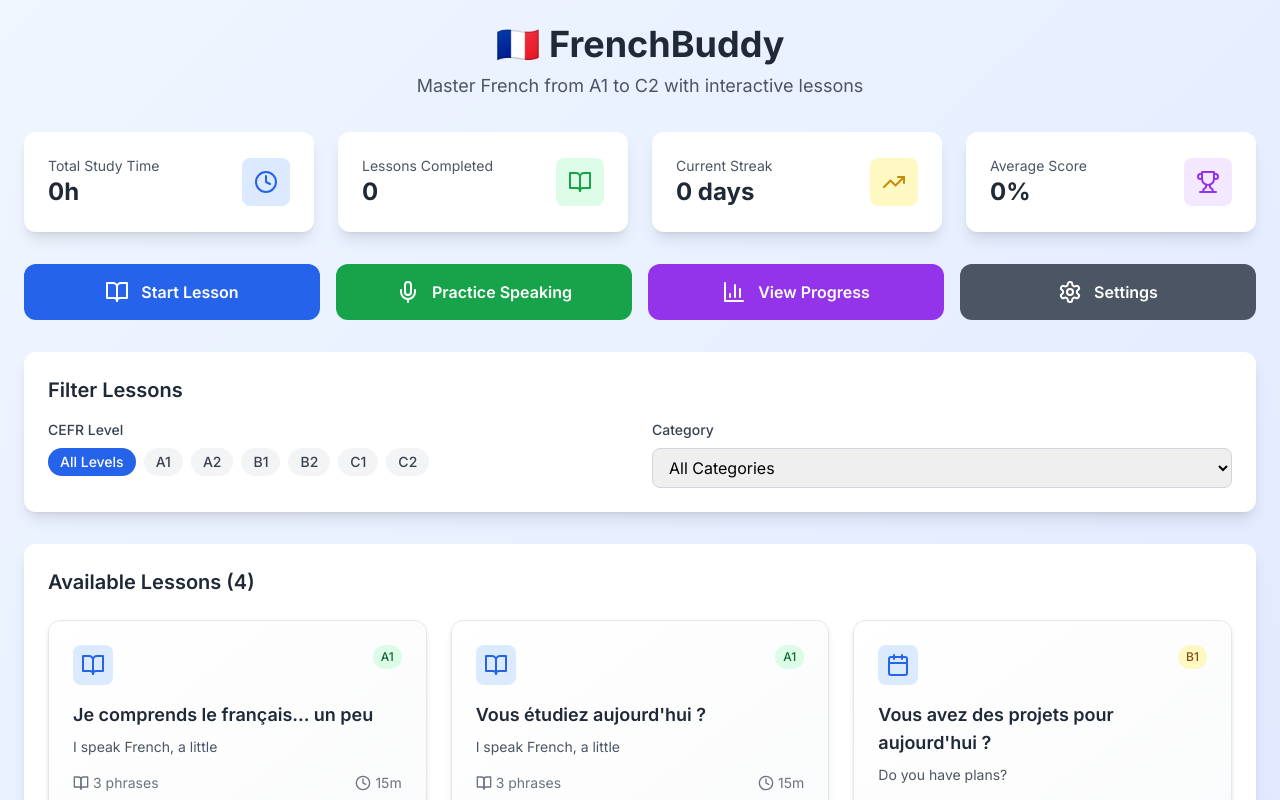
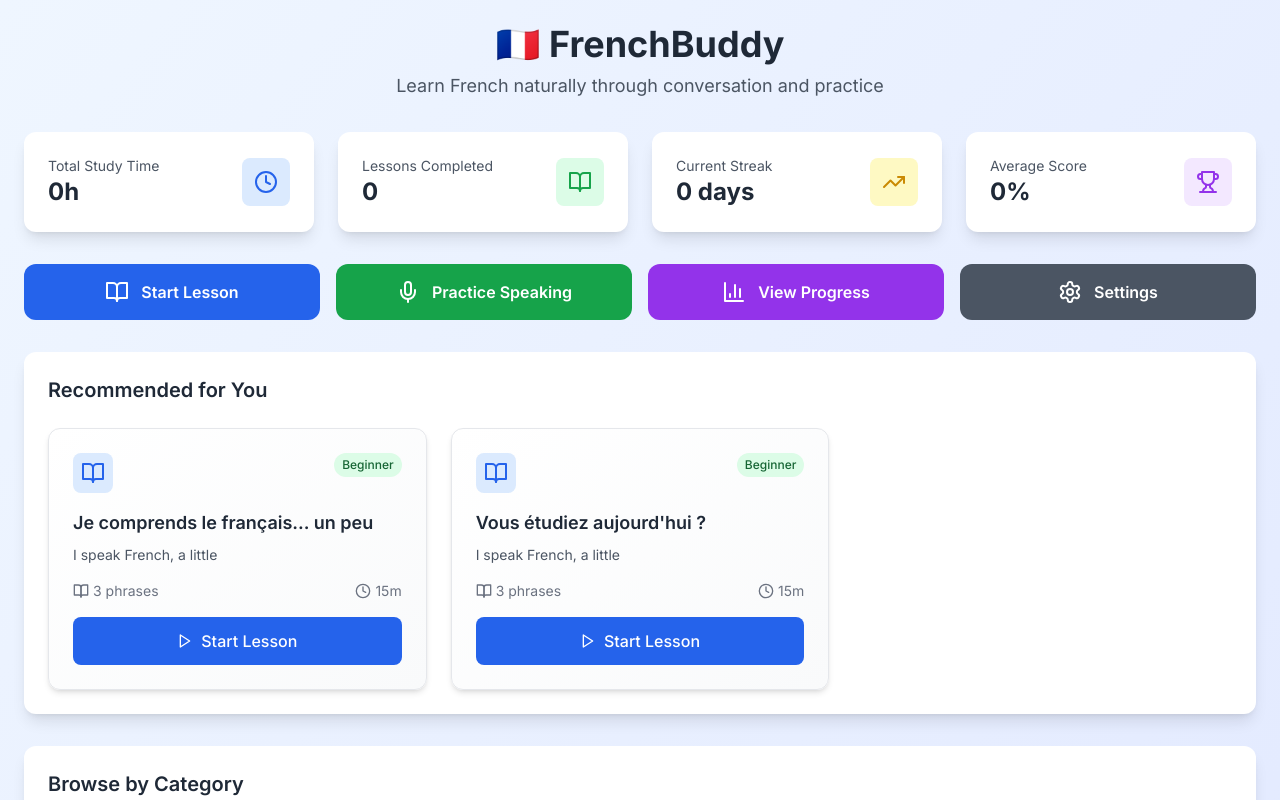
Before and after one commit to cliffordaddison/frenchbuddy, a Next.js app: page / in a window 1280 px wide. Shown: the top 800 px of the page. Built offline with nearby package versions, Linux system fonts and the light colour scheme.

Commit message:
Remove explicit level system and implement natural progression

```diff
--- a/components/Dashboard.tsx
+++ b/components/Dashboard.tsx
@@ -17,7 +17,7 @@ import {
   Calendar
 } from 'lucide-react';
 import { useAppStore } from '@/lib/store/useAppStore';
-import { frenchLessons, getLessonsByLevel, getLessonsByCategory } from '@/lib/data/lessons';
+import { frenchLessons, getLessonsByCategory, getRecommendedLessons } from '@/lib/data/lessons';
 import toast from 'react-hot-toast';
 
 export default function Dashboard() {
@@ -28,19 +28,19 @@ export default function Dashboard() {
     updateUserProgress
   } = useAppStore();
 
-  const [selectedLevel, setSelectedLevel] = useState<string>('all');
   const [selectedCategory, setSelectedCategory] = useState<string>('all');
 
-  // Get unique categories and levels
+  // Get unique categories
   const categories = [...new Set(frenchLessons.map(lesson => lesson.category))];
-  const levels = ['A1', 'A2', 'B1', 'B2', 'C1', 'C2'];
 
   // Filter lessons based on selection
   const filteredLessons = frenchLessons.filter(lesson => {
-    const levelMatch = selectedLevel === 'all' || lesson.level === selectedLevel;
     const categoryMatch = selectedCategory === 'all' || lesson.category === selectedCategory;
-    return levelMatch && categoryMatch;
+    return categoryMatch;
   });
+
+  // Get recommended lessons based on user progress
+  const recommendedLessons = getRecommendedLessons(userProgress);
 
   const handleStartLesson = (lessonId: string) => {
     setCurrentLessonId(lessonId);
@@ -49,16 +49,19 @@ export default function Dashboard() {
     toast.success('Starting lesson...');
   };
 
-  const getLevelColor = (level: string) => {
-    const colors = {
-      'A1': 'bg-green-100 text-green-800',
-      'A2': 'bg-blue-100 text-blue-800',
-      'B1': 'bg-yellow-100 text-yellow-800',
-      'B2': 'bg-orange-100 text-orange-800',
-      'C1': 'bg-red-100 text-red-800',
-      'C2': 'bg-purple-100 text-purple-800'
+  const getDifficultyColor = (difficulty: number) => {
+    if (difficulty <= 3) return 'bg-green-100 text-green-800';
+    if (difficulty <= 6) return 'bg-yellow-100 text-yellow-800';
+    if (difficulty <= 8) return 'bg-orange-100 text-orange-800';
+    return 'bg-red-100 text-red-800';
   };
-    return colors[level as keyof typeof colors] || 'bg-gray-100 text-gray-800';
+
+  const getDifficultyLabel = (difficulty: number) => {
+    if (difficulty <= 2) return 'Beginner';
+    if (difficulty <= 4) return 'Elementary';
+    if (difficulty <= 6) return 'Intermediate';
+    if (difficulty <= 8) return 'Advanced';
+    return 'Expert';
   };
 
   const getCategoryIcon = (category: string) => {
@@ -98,7 +101,7 @@ export default function Dashboard() {
             🇫🇷 FrenchBuddy
           </h1>
           <p className="text-gray-600 text-lg">
-            Master French from A1 to C2 with interactive lessons
+            Learn French naturally through conversation and practice
           </p>
         </div>
 
@@ -224,45 +227,73 @@ export default function Dashboard() {
           </motion.button>
         </div>
 
-        {/* Filters */}
+        {/* Recommended Lessons */}
+        {recommendedLessons.length > 0 && (
           <div className="bg-white rounded-xl shadow-lg p-6 mb-8">
-          <h2 className="text-xl font-semibold text-gray-800 mb-4">Filter Lessons</h2>
+            <h2 className="text-xl font-semibold text-gray-800 mb-6">
+              Recommended for You
+            </h2>
+            <div className="grid grid-cols-1 md:grid-cols-2 lg:grid-cols-3 gap-6">
+              {recommendedLessons.map((lesson, index) => {
+                const CategoryIcon = getCategoryIcon(lesson.category);
 
-          <div className="grid grid-cols-1 md:grid-cols-2 gap-6">
-            {/* Level Filter */}
-            <div>
-              <label className="block text-sm font-medium text-gray-700 mb-2">
-                CEFR Level
-              </label>
-              <div className="flex flex-wrap gap-2">
+                return (
+                  <motion.div
+                    key={lesson.id}
+                    initial={{ opacity: 0, y: 20 }}
+                    animate={{ opacity: 1, y: 0 }}
+                    transition={{ delay: index * 0.1 }}
+                    className="bg-gradient-to-br from-white to-gray-50 rounded-xl shadow-md hover:shadow-lg transition-all duration-300 border border-gray-200"
+                  >
+                    <div className="p-6">
+                      <div className="flex items-start justify-between mb-4">
+                        <div className="p-2 bg-blue-100 rounded-lg">
+                          <CategoryIcon className="w-6 h-6 text-blue-600" />
+                        </div>
+                        <span className={`px-2 py-1 rounded-full text-xs font-medium ${getDifficultyColor(lesson.difficulty)}`}>
+                          {getDifficultyLabel(lesson.difficulty)}
+                        </span>
+                      </div>
+
+                      <h3 className="text-lg font-semibold text-gray-800 mb-2">
+                        {lesson.title}
+                      </h3>
+
+                      <p className="text-sm text-gray-600 mb-4">
+                        {lesson.category}
+                      </p>
+
+                      <div className="flex items-center justify-between text-sm text-gray-500 mb-4">
+                        <span className="flex items-center gap-1">
+                          <BookOpen size={16} />
+                          {lesson.phrases.length} phrases
+                        </span>
+                        <span className="flex items-center gap-1">
+                          <Clock size={16} />
+                          {lesson.estimatedDuration}m
+                        </span>
+                      </div>
+
                       <button
-                  onClick={() => setSelectedLevel('all')}
-                  className={`px-3 py-1 rounded-full text-sm font-medium transition-colors ${
-                    selectedLevel === 'all'
-                      ? 'bg-blue-600 text-white'
-                      : 'bg-gray-100 text-gray-700 hover:bg-gray-200'
-                  }`}
+                        onClick={() => handleStartLesson(lesson.id)}
+                        className="w-full flex items-center justify-center gap-2 px-4 py-3 bg-blue-600 text-white rounded-lg hover:bg-blue-700 transition-colors font-medium"
                       >
-                  All Levels
+                        <Play size={16} />
+                        Start Lesson
                       </button>
-                {levels.map(level => (
-                  <button
-                    key={level}
-                    onClick={() => setSelectedLevel(level)}
-                    className={`px-3 py-1 rounded-full text-sm font-medium transition-colors ${
-                      selectedLevel === level
-                        ? 'bg-blue-600 text-white'
-                        : 'bg-gray-100 text-gray-700 hover:bg-gray-200'
-                    }`}
-                  >
-                    {level}
-                  </button>
-                ))}
+                    </div>
+                  </motion.div>
+                );
+              })}
             </div>
           </div>
+        )}
 
         {/* Category Filter */}
-            <div>
+        <div className="bg-white rounded-xl shadow-lg p-6 mb-8">
+          <h2 className="text-xl font-semibold text-gray-800 mb-4">Browse by Category</h2>
+
+          <div className="mb-6">
             <label className="block text-sm font-medium text-gray-700 mb-2">
               Category
             </label>
@@ -280,12 +311,11 @@ export default function Dashboard() {
             </select>
           </div>
         </div>
-        </div>
 
-        {/* Lessons Grid */}
+        {/* All Lessons */}
         <div className="bg-white rounded-xl shadow-lg p-6">
           <h2 className="text-xl font-semibold text-gray-800 mb-6">
-            Available Lessons ({filteredLessons.length})
+            All Lessons ({filteredLessons.length})
           </h2>
 
           <div className="grid grid-cols-1 md:grid-cols-2 lg:grid-cols-3 gap-6">
@@ -305,8 +335,8 @@ export default function Dashboard() {
                       <div className="p-2 bg-blue-100 rounded-lg">
                         <CategoryIcon className="w-6 h-6 text-blue-600" />
                       </div>
-                      <span className={`px-2 py-1 rounded-full text-xs font-medium ${getLevelColor(lesson.level)}`}>
-                        {lesson.level}
+                      <span className={`px-2 py-1 rounded-full text-xs font-medium ${getDifficultyColor(lesson.difficulty)}`}>
+                        {getDifficultyLabel(lesson.difficulty)}
                       </span>
                     </div>
 
@@ -347,10 +377,7 @@ export default function Dashboard() {
               <BookOpen className="w-12 h-12 text-gray-400 mx-auto mb-4" />
               <p className="text-gray-500">No lessons match your current filters.</p>
               <button
-                onClick={() => {
-                  setSelectedLevel('all');
-                  setSelectedCategory('all');
-                }}
+                onClick={() => setSelectedCategory('all')}
                 className="mt-4 px-4 py-2 bg-blue-600 text-white rounded-lg hover:bg-blue-700 transition-colors"
               >
                 Clear Filters
--- a/lib/data/lessons.ts
+++ b/lib/data/lessons.ts
@@ -2,7 +2,7 @@ export interface Lesson {
   id: string;
   title: string;
   category: string;
-  level: 'A1' | 'A2' | 'B1' | 'B2' | 'C1' | 'C2';
+  difficulty: number; // 1-10 scale for natural progression
   phrases: Phrase[];
   grammarPoints: GrammarPoint[];
   vocabulary: VocabularyItem[];
@@ -46,14 +46,14 @@ export interface Exercise {
   audioUrl?: string;
 }
 
-// Comprehensive French lessons based on NatuLang structure
+// Natural progression French lessons based on NatuLang structure
 export const frenchLessons: Lesson[] = [
-  // BEGINNER LEVEL (A1-A2)
+  // BEGINNER - Basic Conversations
   {
     id: 'lesson-1',
     title: 'Je comprends le français... un peu',
     category: 'I speak French, a little',
-    level: 'A1',
+    difficulty: 1,
     estimatedDuration: 15,
     phrases: [
       {
@@ -120,7 +120,7 @@ export const frenchLessons: Lesson[] = [
     id: 'lesson-2',
     title: 'Vous étudiez aujourd\'hui ?',
     category: 'I speak French, a little',
-    level: 'A1',
+    difficulty: 2,
     estimatedDuration: 15,
     phrases: [
       {
@@ -183,12 +183,12 @@ export const frenchLessons: Lesson[] = [
       }
     ]
   },
-  // INTERMEDIATE LEVEL (B1-B2)
+  // INTERMEDIATE - Daily Conversations
   {
     id: 'lesson-15',
     title: 'Vous avez des projets pour aujourd\'hui ?',
     category: 'Do you have plans?',
-    level: 'B1',
+    difficulty: 4,
     estimatedDuration: 20,
     phrases: [
       {
@@ -251,12 +251,12 @@ export const frenchLessons: Lesson[] = [
       }
     ]
   },
-  // ADVANCED LEVEL (C1-C2)
+  // ADVANCED - Complex Expressions
   {
     id: 'lesson-100',
     title: 'Arrêtez de mentir !',
     category: 'Stop doing that!',
-    level: 'C1',
+    difficulty: 8,
     estimatedDuration: 25,
     phrases: [
       {
@@ -322,8 +322,10 @@ export const frenchLessons: Lesson[] = [
 ];
 
 // Helper functions
-export function getLessonsByLevel(level: string): Lesson[] {
-  return frenchLessons.filter(lesson => lesson.level === level);
+export function getLessonsByDifficulty(minDifficulty: number, maxDifficulty: number): Lesson[] {
+  return frenchLessons.filter(lesson =>
+    lesson.difficulty >= minDifficulty && lesson.difficulty <= maxDifficulty
+  );
 }
 
 export function getLessonById(id: string): Lesson | undefined {
@@ -354,3 +356,15 @@ export function getPreviousLesson(currentLessonId: string): Lesson | undefined {
   }
   return frenchLessons[currentIndex - 1];
 }
+
+export function getRecommendedLessons(userProgress: any): Lesson[] {
+  // Simple recommendation based on completed lessons
+  const completedCount = userProgress.completedLessons?.length || 0;
+  const difficulty = Math.min(Math.floor(completedCount / 3) + 1, 10);
+
+  return frenchLessons
+    .filter(lesson => !userProgress.completedLessons?.includes(lesson.id))
+    .filter(lesson => lesson.difficulty <= difficulty + 2)
+    .sort((a, b) => a.difficulty - b.difficulty)
+    .slice(0, 5);
+}
--- a/lib/store/useAppStore.ts
+++ b/lib/store/useAppStore.ts
@@ -3,9 +3,8 @@ import { persist } from 'zustand/middleware';
 import { Lesson, Phrase } from '../data/lessons';
 
 export interface UserProgress {
-  level: 'A1' | 'A2' | 'B1' | 'B2' | 'C1' | 'C2';
   completedLessons: string[];
-  currentLesson?: string;
+  currentLessonId?: string;
   streak: number;
   totalStudyTime: number; // in minutes
   lastStudyDate?: string;
@@ -14,6 +13,11 @@ export interface UserProgress {
   grammarScore: number; // 0-100
   listeningScore: number; // 0-100
   speakingScore: number; // 0-100
+  lessonsCompleted: number;
+  phrasesMastered: number;
+  currentStreak: number;
+  averageScore: number;
+  lessonsStarted: number;
 }
 
 export interface StudySession {
@@ -38,6 +42,7 @@ interface AppState {
   error?: string;
 
   // Learning state
+  currentLessonId?: string;
   currentLesson?: Lesson;
   currentPhraseIndex: number;
   isPlayingAudio: boolean;
@@ -47,6 +52,8 @@ interface AppState {
 
   // Actions
   setUserProgress: (progress: Partial<UserProgress>) => void;
+  updateUserProgress: (progress: Partial<UserProgress>) => void;
+  setCurrentLessonId: (lessonId: string) => void;
   startLesson: (lesson: Lesson) => void;
   completeLesson: (lessonId: string, score: number) => void;
   nextPhrase: () => void;
@@ -66,7 +73,6 @@ interface AppState {
 }
 
 const initialUserProgress: UserProgress = {
-  level: 'A1',
   completedLessons: [],
   streak: 0,
   totalStudyTime: 0,
@@ -75,6 +81,11 @@ const initialUserProgress: UserProgress = {
   grammarScore: 0,
   listeningScore: 0,
   speakingScore: 0,
+  lessonsCompleted: 0,
+  phrasesMastered: 0,
+  currentStreak: 0,
+  averageScore: 0,
+  lessonsStarted: 0,
 };
 
 export const useAppStore = create<AppState>()(
@@ -97,9 +108,18 @@ export const useAppStore = create<AppState>()(
           userProgress: { ...state.userProgress, ...progress },
         })),
 
+      updateUserProgress: (progress) =>
+        set((state) => ({
+          userProgress: { ...state.userProgress, ...progress },
+        })),
+
+      setCurrentLessonId: (lessonId) =>
+        set({ currentLessonId: lessonId }),
+
       startLesson: (lesson) =>
         set({
           currentLesson: lesson,
+          currentLessonId: lesson.id,
           currentPhraseIndex: 0,
           currentView: 'lesson',
           isLoading: false,
@@ -125,6 +145,7 @@ export const useAppStore = create<AppState>()(
               ...state.userProgress,
               completedLessons,
               lastStudyDate: new Date().toISOString(),
+              lessonsCompleted: state.userProgress.lessonsCompleted + 1,
               ...scoreUpdate,
             },
           };
@@ -167,6 +188,7 @@ export const useAppStore = create<AppState>()(
       resetSession: () =>
         set({
           currentLesson: undefined,
+          currentLessonId: undefined,
           currentPhraseIndex: 0,
           isPlayingAudio: false,
           isRecording: false,
@@ -193,6 +215,7 @@ export const useAppStore = create<AppState>()(
             userProgress: {
               ...state.userProgress,
               vocabularyMastered,
+              phrasesMastered: state.userProgress.phrasesMastered + 1,
             },
           };
         }),
```
Lines whose indentation alone changed are shown as unchanged.
